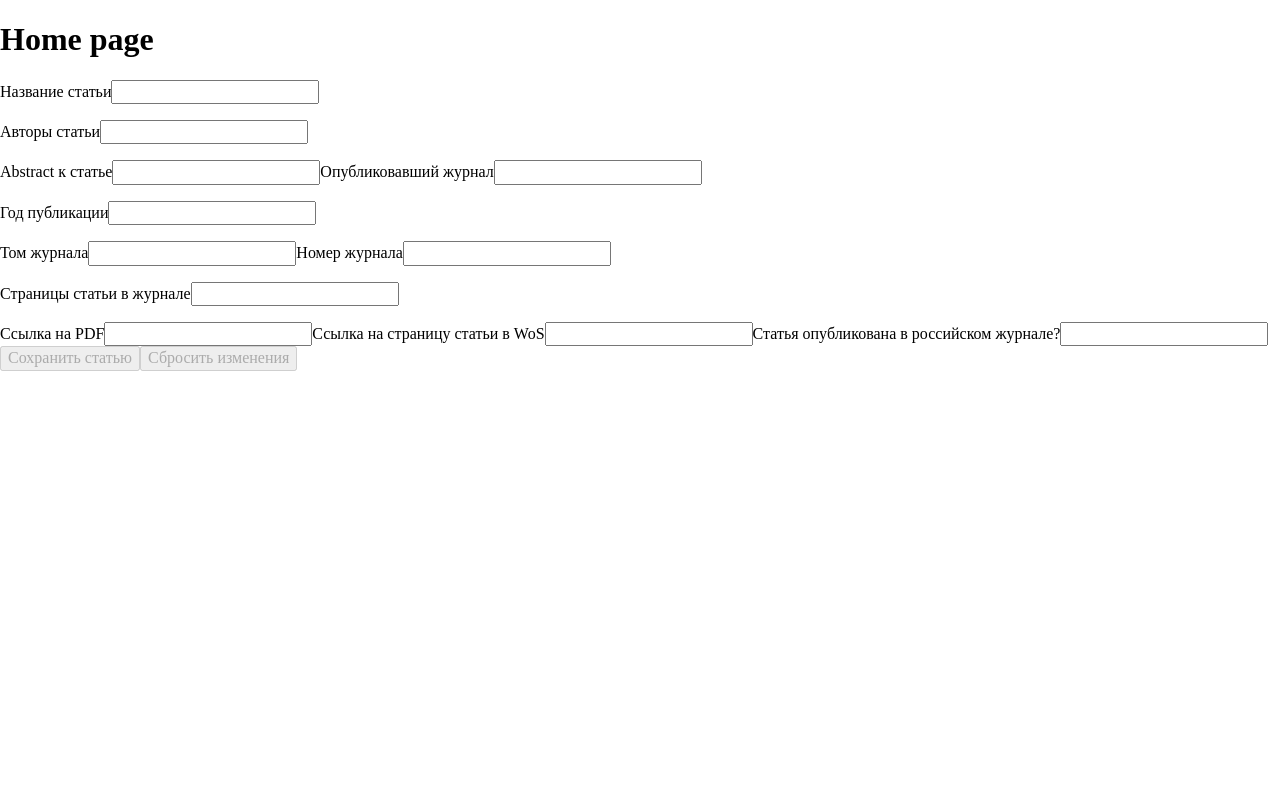
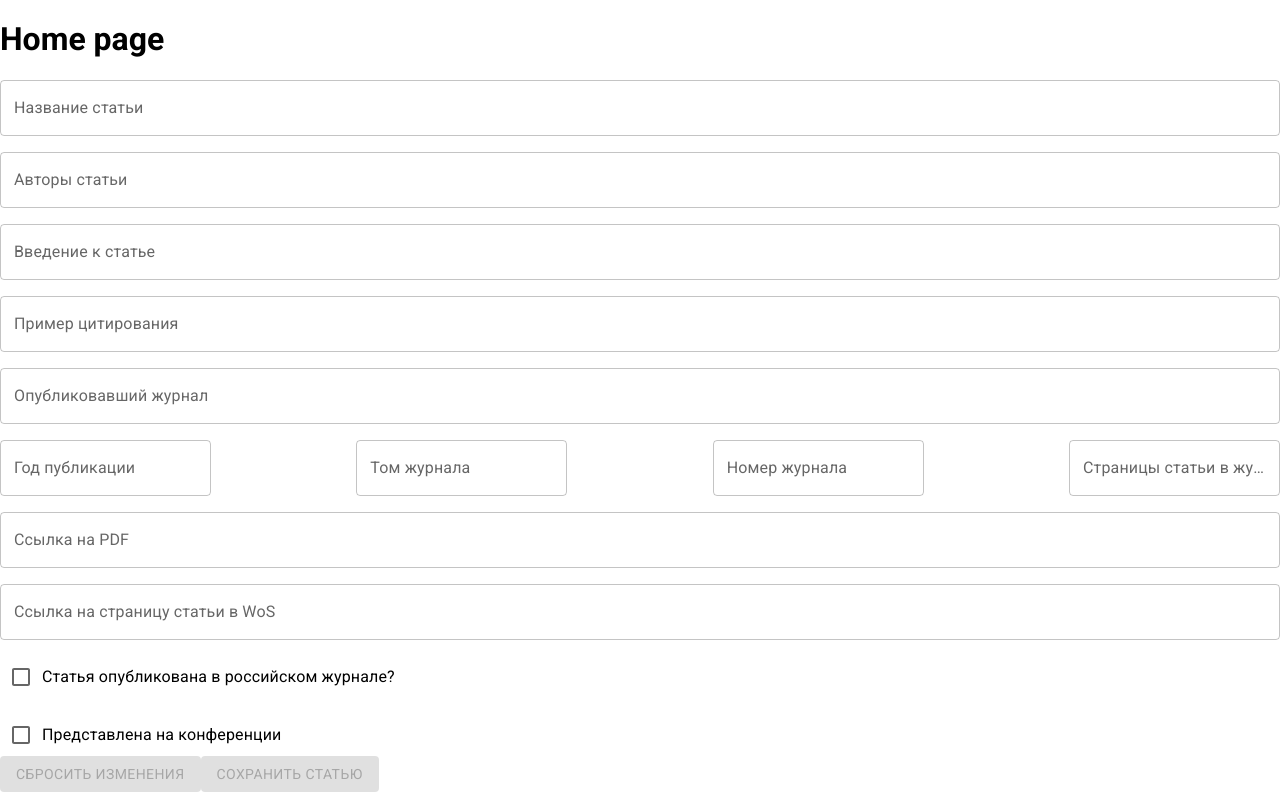
Before and after one commit to StRenedas/scientist-admin, a Next.js app: page / in a window 1280 px wide. Built offline with nearby package versions, Linux system fonts and the light colour scheme; no server answers.

Commit message:
Article form for action POST done

```diff
--- a/next.config.js
+++ b/next.config.js
@@ -1,6 +1,10 @@
+const withBundleAnalyzer = require('@next/bundle-analyzer')({
+  enabled: process.env.ANALYZE === 'true',
+})
+
 /** @type {import('next').NextConfig} */
 const nextConfig = {
   reactStrictMode: true,
 }
 
-module.exports = nextConfig
+module.exports = withBundleAnalyzer(nextConfig)
--- a/pages/_app.tsx
+++ b/pages/_app.tsx
@@ -1,13 +1,20 @@
 import '@/styles/globals.css'
 import type { AppProps } from 'next/app'
 import Layout from '@/layouts'
-import { Inter } from 'next/font/google'
+import { Roboto } from 'next/font/google'
 
-const inter = Inter({ subsets: ['latin'] })
+const roboto = Roboto({ subsets: ['latin'], weight: ['400', '700'] })
 export default function App({ Component, pageProps }: AppProps) {
   return (
-    <Layout>
-      <Component {...pageProps} />
-    </Layout>
+    <>
+      <style jsx global>{`
+        html {
+          font-family: ${roboto.style.fontFamily};
+        }
+      `}</style>
+      <Layout>
+        <Component {...pageProps} />
+      </Layout>
+    </>
   )
 }
--- a/pages/api/hello.ts
+++ /dev/null
@@ -1,13 +0,0 @@
-// Next.js API route support: https://nextjs.org/docs/api-routes/introduction
-import type { NextApiRequest, NextApiResponse } from 'next'
-
-type Data = {
-  name: string
-}
-
-export default function handler(
-  req: NextApiRequest,
-  res: NextApiResponse<Data>,
-) {
-  res.status(200).json({ name: 'John Doe' })
-}
--- a/pages/index.tsx
+++ b/pages/index.tsx
@@ -1,4 +1,8 @@
-import ArticleForm from '@/components/Article/ArticleForm'
+import dynamic from 'next/dynamic'
+
+const ArticleForm = dynamic(() => import('@/components/Article/ArticleForm'), {
+  loading: () => <p>Loading...</p>,
+})
 export default function Home() {
   return (
     <>
--- a/src/components/Article/ArticleForm/ArticleForm.tsx
+++ b/src/components/Article/ArticleForm/ArticleForm.tsx
@@ -8,6 +8,49 @@ import {
 import { DevTool } from '@hookform/devtools'
 import Api from '@/shared/api/Api'
 import { useEffect } from 'react'
+import { yupResolver } from '@hookform/resolvers/yup'
+import * as yup from 'yup'
+import {
+  Button,
+  TextField,
+  FormControlLabel,
+  Checkbox,
+  Box,
+  Stack,
+} from '@mui/material'
+
+const schema = yup.object({
+  title: yup.string().required('Введите название статьи'),
+  authors: yup.string().required('Введите авторов статьи'),
+  abstract: yup.string(),
+  published_journal: yup
+    .string()
+    .required('Введите название опубликовавшего статью журнала'),
+  published_year: yup
+    .string()
+    .required('Введите год публикации')
+    .matches(/^(19[0-9][0-9]|20[012][0-9])$/, 'Введите корректный год'),
+  published_volume: yup.string().nullable(),
+  published_number: yup
+    .string()
+    .required('Введите номер журнала, в котором опубликована статья'),
+  pages: yup
+    .string()
+    .required('Введите страницы, содержащие статью в опубликовавшем журнале'),
+  cite: yup.string(),
+  is_russian: yup.boolean().required(),
+  is_conference: yup.boolean().required(),
+  links: yup.object({
+    pdf: yup.string(),
+    wos: yup.string(),
+    scopus: yup.string(),
+    doi: yup.string(),
+    rinc: yup.string(),
+    vak: yup.string(),
+    rsci: yup.string(),
+  }),
+})
+
 const ArticleForm = () => {
   const {
     register,
@@ -17,9 +60,13 @@ const ArticleForm = () => {
     reset,
   } = useForm<IArticle>({
     mode: 'onTouched',
+    resolver: yupResolver<IArticle>(schema),
   })
 
-  const onSubmit: SubmitHandler<IArticle> = (data) => console.log(data)
+  const onSubmit: SubmitHandler<IArticle> = async (article) => {
+    const { data } = await Api.post('/articles', { ...article })
+    console.log(data)
+  }
 
   const onError: SubmitErrorHandler<IArticle> = (
     errors: FieldErrors<IArticle>,
@@ -32,117 +79,123 @@ const ArticleForm = () => {
   }, [isSubmitSuccessful, reset])
 
   return (
-    <>
+    <Box>
       <form onSubmit={handleSubmit(onSubmit, onError)} noValidate={true}>
-        <label htmlFor={'title'}>Название статьи</label>
-        <input
-          id={'title'}
-          defaultValue={''}
-          {...register('title', {
-            required: { value: true, message: 'Введите название статьи' },
-          })}
-        />
-        <p>{errors.title?.message}</p>
+        <Stack spacing={2}>
+          <TextField
+            label={'Название статьи'}
+            {...register('title')}
+            error={!!errors.title}
+            helperText={errors.title?.message}
+            fullWidth={true}
+          />
 
-        <label htmlFor={'authors'}>Авторы статьи</label>
-        <input
-          id={'authors'}
-          {...register('authors', {
-            required: { value: true, message: 'Введите авторов статьи' },
-          })}
-        />
-        <p>{errors.authors?.message}</p>
+          <TextField
+            label={'Авторы статьи'}
+            {...register('authors')}
+            error={!!errors.authors}
+            helperText={errors.authors?.message}
+            fullWidth={true}
+          />
 
-        <label htmlFor={'abstract'}>Abstract к статье</label>
-        <input id={'abstract'} {...register('abstract')} />
+          <TextField
+            label={'Введение к статье'}
+            {...register('abstract')}
+            multiline={true}
+            fullWidth={true}
+          />
 
-        <label htmlFor={'published_journal'}>Опубликовавший журнал</label>
-        <input
-          id={'published_journal'}
-          {...register('published_journal', {
-            required: {
-              value: true,
-              message: 'Введите название опубликовавшего статью журнала',
-            },
-          })}
-        />
-        <p>{errors.published_journal?.message}</p>
+          <TextField
+            label={'Пример цитирования'}
+            {...register('cite')}
+            multiline={true}
+            fullWidth={true}
+          />
 
-        <label htmlFor={'published_year'}>Год публикации</label>
-        <input
-          id={'published_year'}
-          type={'number'}
-          {...register('published_year', {
-            valueAsNumber: true,
-            required: { value: true, message: 'Введите год публикации' },
-          })}
-        />
-        <p>{errors.published_year?.message}</p>
+          <TextField
+            label={'Опубликовавший журнал'}
+            {...register('published_journal')}
+            error={!!errors.published_journal}
+            helperText={errors.published_journal?.message}
+            fullWidth={true}
+          />
 
-        <label htmlFor={'published_volume'}>Том журнала</label>
-        <input
-          id={'published_volume'}
-          type={'number'}
-          {...register('published_volume', { valueAsNumber: true })}
-        />
+          <Stack direction={'row'} spacing={2} justifyContent={'space-between'}>
+            <TextField
+              label={'Год публикации'}
+              type={'number'}
+              {...register('published_year')}
+              error={!!errors.published_year}
+              helperText={errors.published_year?.message}
+            />
 
-        <label htmlFor={'published_number'}>Номер журнала</label>
-        <input
-          id={'published_number'}
-          type={'number'}
-          {...register('published_number', {
-            valueAsNumber: true,
-            required: {
-              value: true,
-              message: 'Введите номер журнала, в котором опубликована статья',
-            },
-          })}
-        />
-        <p>{errors.published_number?.message}</p>
+            <TextField
+              label={'Том журнала'}
+              type={'number'}
+              {...register('published_volume')}
+            />
 
-        <label htmlFor={'pages'}>Страницы статьи в журнале</label>
-        <input
-          id={'pages'}
-          {...register('pages', {
-            required: {
-              value: true,
-              message:
-                'Введите страницы, содержащие статью в опубликовавшем журнале',
-            },
-          })}
-        />
-        <p>{errors.pages?.message}</p>
+            <TextField
+              label={'Номер журнала'}
+              type={'number'}
+              {...register('published_number')}
+              error={!!errors.published_number}
+              helperText={errors.published_number?.message}
+            />
 
-        <label htmlFor={'pdf'}>Ссылка на PDF</label>
-        <input id={'pdf'} {...register('links.pdf')} />
+            <TextField
+              label={'Страницы статьи в журнале'}
+              {...register('pages')}
+              error={!!errors.pages}
+              helperText={errors.pages?.message}
+            />
+          </Stack>
 
-        <label htmlFor={'wos'}>Ссылка на страницу статьи в WoS</label>
-        <input id={'wos'} {...register('links.wos')} />
+          <TextField
+            label={'Ссылка на PDF'}
+            {...register('links.pdf')}
+            fullWidth={true}
+          />
 
-        <label htmlFor={'is_russian'}>
-          Статья опубликована в российском журнале?
-        </label>
-        <input
-          id={'is_russian'}
-          {...register('is_russian', { required: true })}
-        />
-        {errors.is_russian && <span>This field is required</span>}
+          <TextField
+            label={'Ссылка на страницу статьи в WoS'}
+            {...register('links.wos')}
+            fullWidth={true}
+          />
 
-        <button type={'submit'} disabled={!isDirty || !isValid || isSubmitting}>
-          Сохранить статью
-        </button>
-        <button
+          <FormControlLabel
+            control={<Checkbox {...register('is_russian')} />}
+            label={'Статья опубликована в российском журнале?'}
+          />
+
+          <FormControlLabel
+            control={<Checkbox {...register('is_conference')} />}
+            label={'Представлена на конференции'}
+          />
+        </Stack>
+
+        <Button
           type={'button'}
           disabled={!isDirty}
+          variant={'contained'}
+          color={'error'}
           onClick={() => {
             reset()
           }}
         >
           Сбросить изменения
-        </button>
+        </Button>
+        <Button
+          type={'submit'}
+          disabled={!isDirty || !isValid || isSubmitting}
+          variant={'contained'}
+          color={'success'}
+        >
+          Сохранить статью
+        </Button>
       </form>
       <DevTool control={control} />
-    </>
+    </Box>
   )
 }
 
--- a/src/shared/api/Api.ts
+++ b/src/shared/api/Api.ts
@@ -12,7 +12,8 @@ export default class Api {
 
   static async post(url: string, payload: any) {
     try {
-      return await $axios.post(url, payload)
+      const { data } = await $axios.post(url, payload)
+      return data
     } catch (e) {
       console.error(e)
     }
```
Also changed, not shown: package.json (+7 -1 lines), src/interfaces/article.interface.ts (+12 -12 lines), 1 other file (tests, documents, lock files or other folders).
